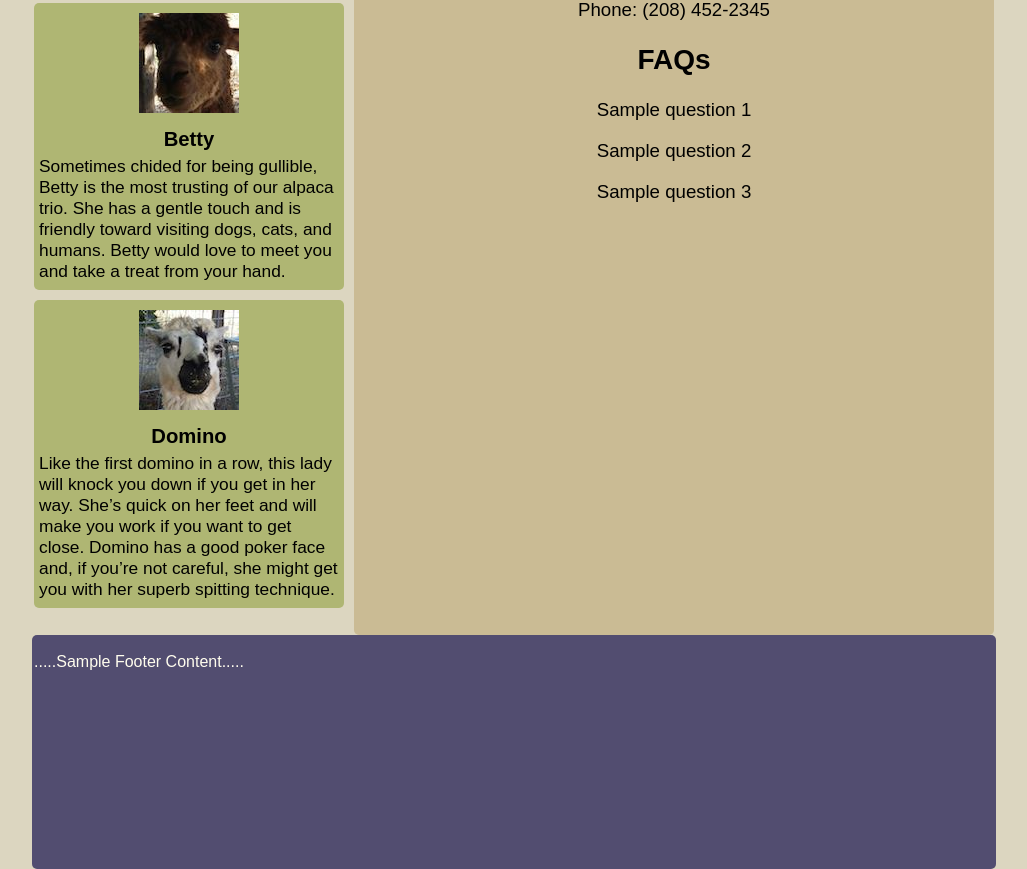
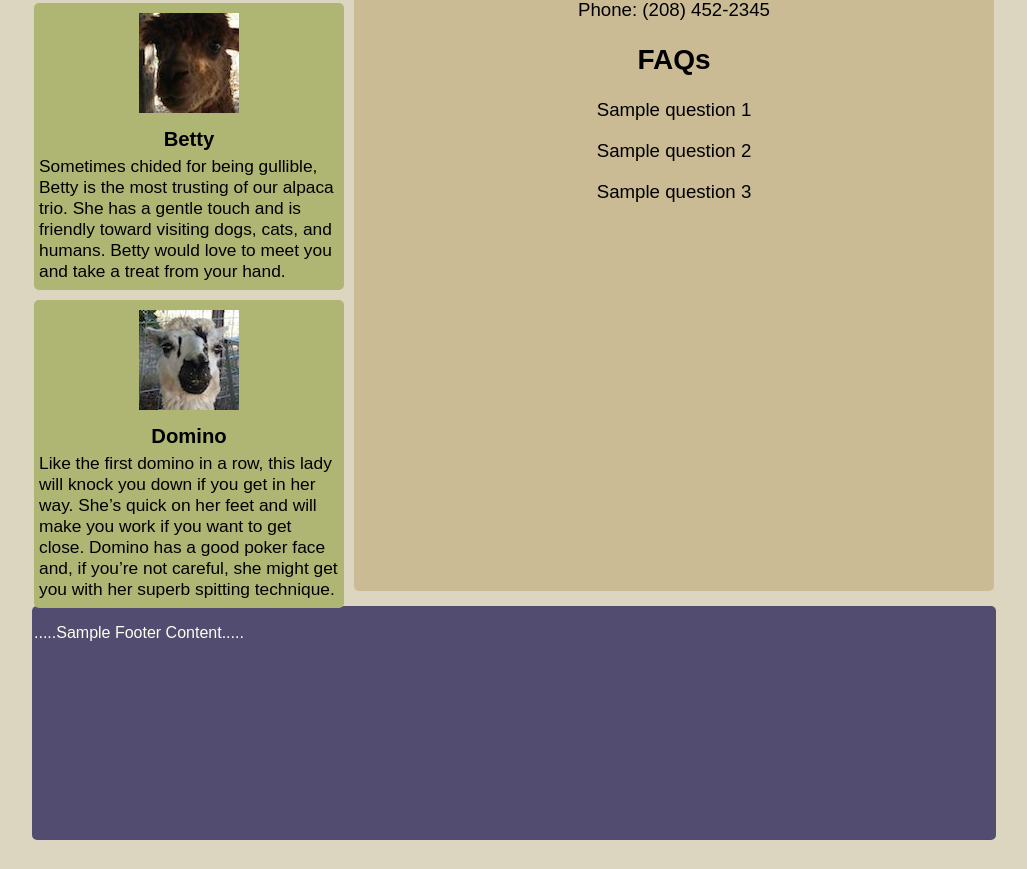
Before and after one commit to KateFleming/Refactor, a plain HTML site: page index.html in a window 1280 px wide. Shown: the part 791-1660 px from the top of the page, without its empty margins (126-1153 px from the left). Drawn offline with Linux system fonts and the light colour scheme.

Commit message:
Matched the two column height.

```diff
--- a/alpaca.css
+++ b/alpaca.css
@@ -1,6 +1,9 @@
 body {
   font-family: sans-serif;
   background-color: #dcd6c0;
+}
+.clear-float {
+  clear:both;
 }
 .page-content {
   width: 960px;
@@ -60,7 +63,7 @@ header img {
 main {
   float: right;
   background-color: #cabb94;
-  height: 950px;
+  height: 906px;
   width: 640px;
   margin-top: 10px;
   text-align: center;
@@ -77,6 +80,5 @@ footer {
   border-radius: 5px;
   color: #fffdee;
   padding: 2px;
-  margin:auto;
-  clear:both;
+  margin:15px auto;
 }
--- a/index.html
+++ b/index.html
@@ -56,6 +56,7 @@
         </article>
       </main>
     </div>
+    <div class="clear-float"></div>
     <footer>
       <p>.....Sample Footer Content.....</p>
     </footer>
```
